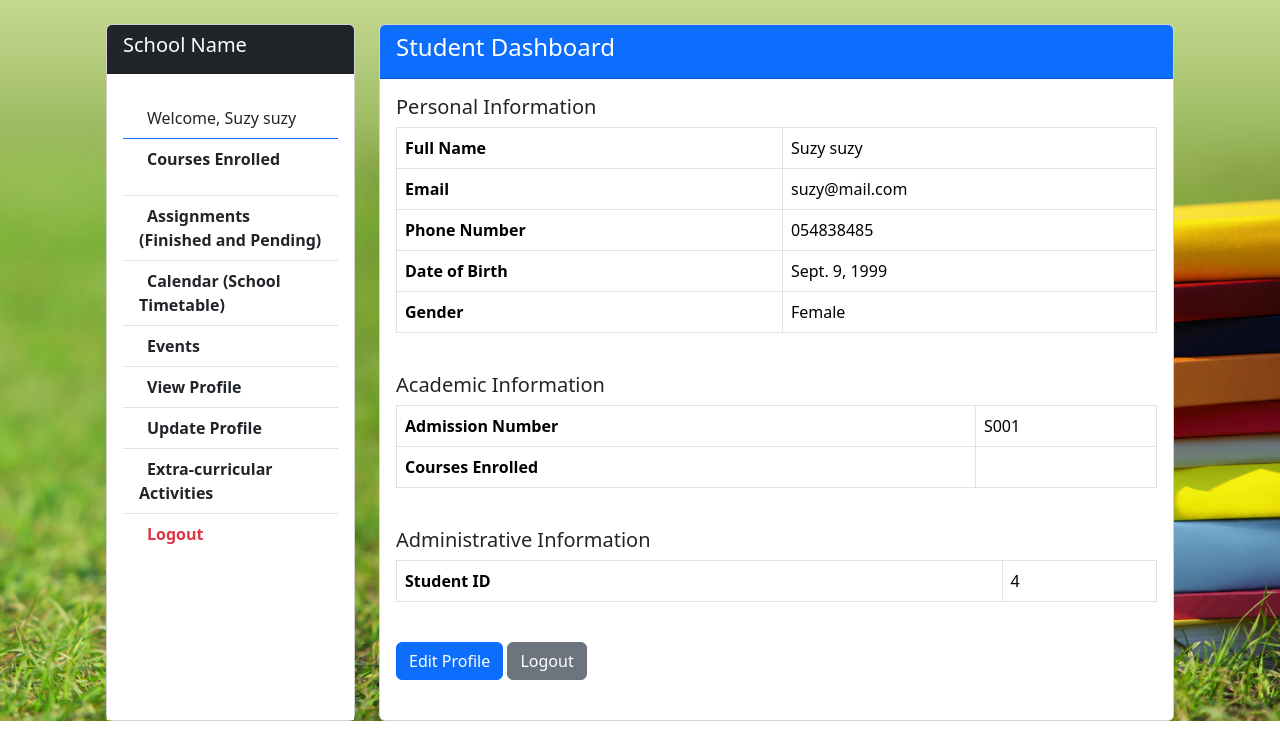
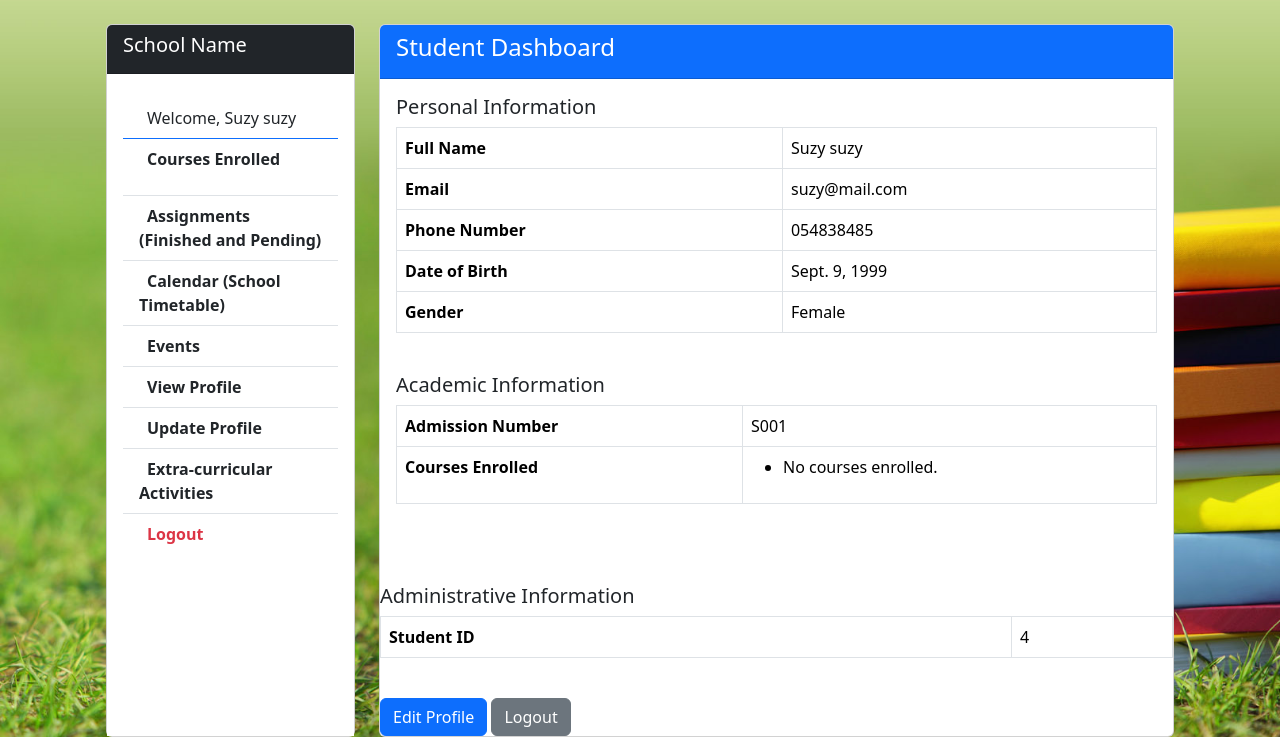
Before and after one commit to JamesMaxx/school_management_system, a Django app: page /student/student_dashboard/1 in a window 1280 px wide. Shown: the part 56-800 px from the top of the page. Run offline with Django 4.2, Linux system fonts and the light colour scheme; data comes from the database, SQL or seed files in the repository; both versions use the stored data as it was after the commit.

Commit message:
fixed tables in student dashboard

```diff
--- a/school_management_system/student_management_app/templates/student_management_app/student_dashboard.html
+++ b/school_management_system/student_management_app/templates/student_management_app/student_dashboard.html
@@ -101,10 +101,17 @@
                     <ul>
                         {% for enrollment in student.enrollment_set.all %}
                             <li>{{ enrollment.course.name }}</li>
+                        {% empty %}
+                            <li>No courses enrolled.</li>
                         {% endfor %}
                     </ul>
                 </td>
             </tr>
+            <!-- Add more academic details as needed -->
+        </tbody>
+    </table>
+</div>
+
                                 <!-- Add more academic details as needed -->
                             </tbody>
                         </table>
```
Also changed, not shown: school_management_system/db.sqlite3. Lines whose indentation alone changed are shown as unchanged.
